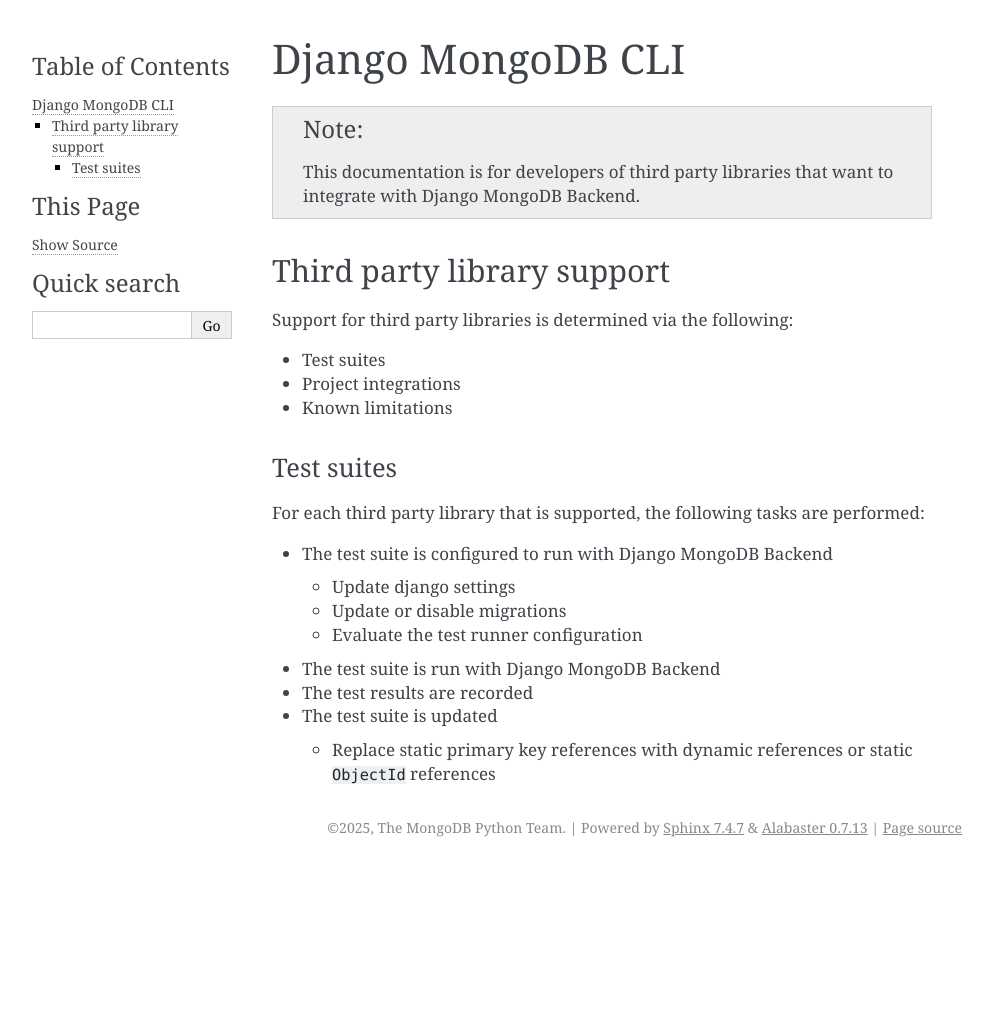
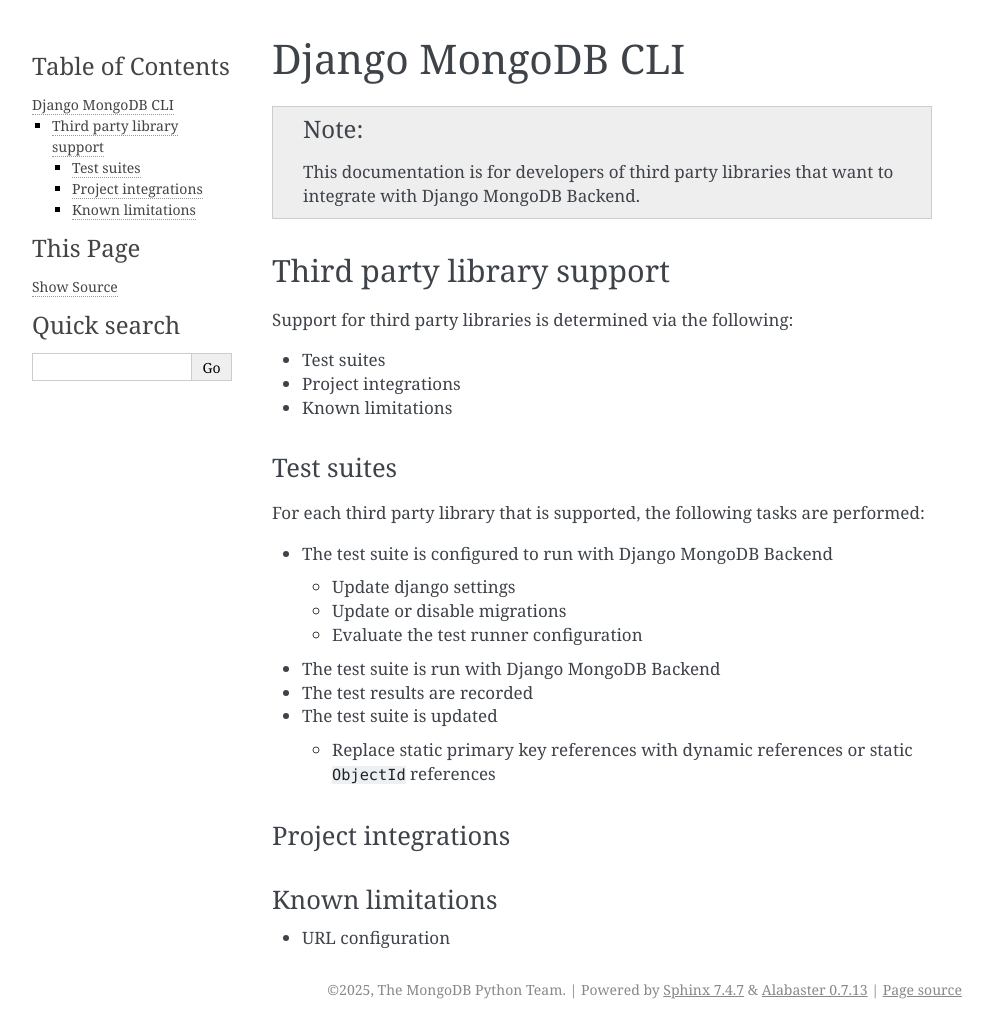
Before and after one commit to aclark4life/django-mongodb-cli, a Sphinx documentation site: the page built from docs/index.rst, in a window 1280 px wide. Shown: the whole page, without its empty margins (148-1141 px from the left). Built offline with Sphinx 7.4.7, drawn with Linux system fonts in a browser that asks for light colours; before the commit the page ends 900 px from its top, so only the background shows below that.

Commit message:
Update docs

```diff
--- a/docs/index.rst
+++ b/docs/index.rst
@@ -31,3 +31,12 @@
 - The test suite is updated
 
   - Replace static primary key references with dynamic references or static ``ObjectId`` references
+
+
+Project integrations
+--------------------
+
+Known limitations
+-----------------
+
+- URL configuration
```
